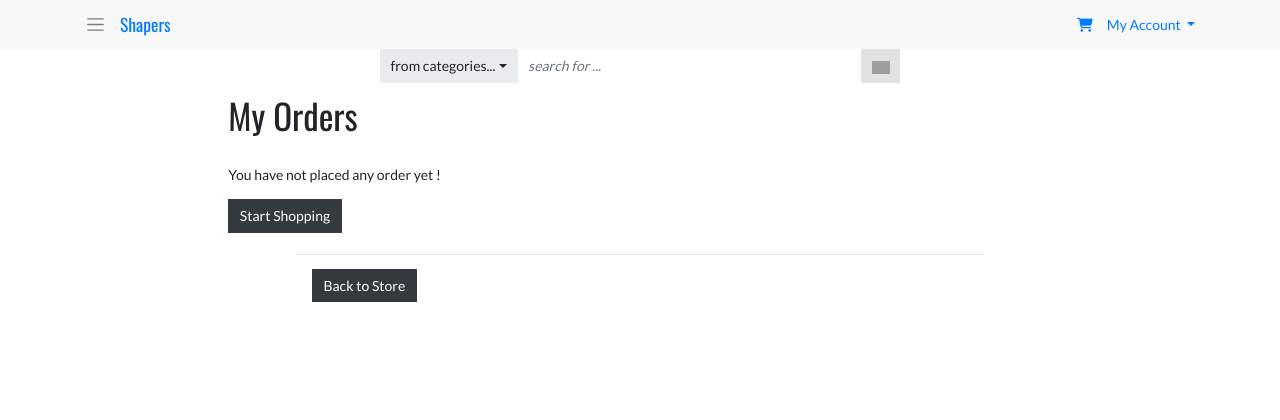
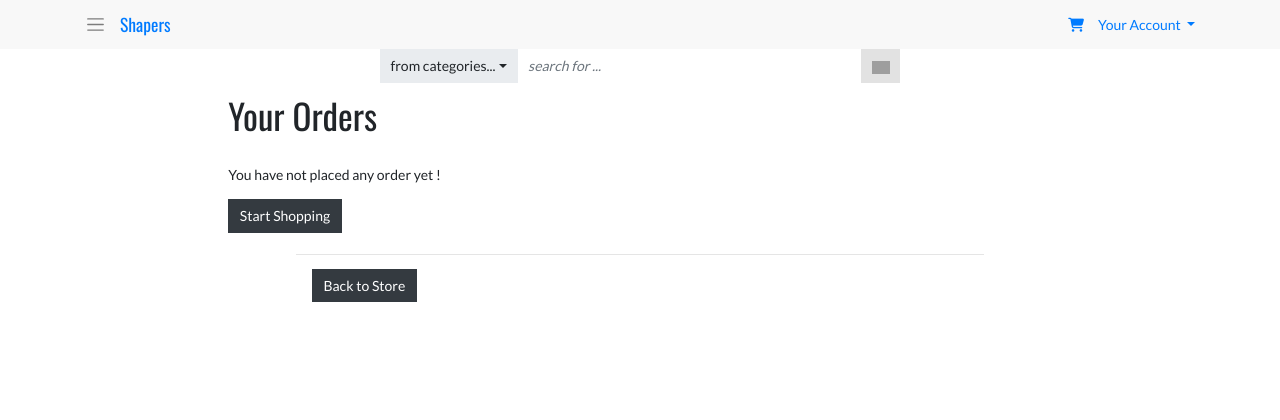
Before and after one commit to ekairos/shapers, a Django app: page /profile/my-orders in a window 1280 px wide. Shown: the top 420 px of the page. Run offline with Django 3.2, Linux system fonts and the light colour scheme; the visitor is signed in with stand-in values (Sample User, id 1); data comes from the database, SQL or seed files in the repository; data that the repository does not hold is empty; some libraries are stand-ins or nearby versions; grey boxes are pictures that could not be loaded.

Commit message:
UI Terminology change;

```diff
--- a/profile/templates/profile/my_orders.html
+++ b/profile/templates/profile/my_orders.html
@@ -9,7 +9,7 @@
 
 {% block content %}
   <header class="container col-md-8 offset-md-2 py-3">
-    <h1 class="title">My Orders</h1>
+    <h1 class="title">Your Orders</h1>
   </header>
 
   <main class="container col-md-8 offset-md-2 mb-3">
--- a/templates/includes/main_navbar.html
+++ b/templates/includes/main_navbar.html
@@ -10,14 +10,14 @@
       <li class="nav-item ml-2 dropdown">
         <a id="signinDropDownLink" class="dropdown-toggle" href="#" data-toggle="dropdown" aria-haspopup="true"
            aria-expanded="false">
-          {% if request.user.is_authenticated %}My Account
+          {% if request.user.is_authenticated %}Your Account
           {% else %}Account
           {% endif %}
         </a>
         <div id="signin-dropdown" class="dropdown-menu rounded-0" aria-labelledby="signinDropDownLink">
           {% if request.user.is_authenticated %}
-            <a class="dropdown-item" href="{% url 'profile' %}">My Profile</a>
-            <a class="dropdown-item" href="{% url 'my_orders' %}">My Orders</a>
+            <a class="dropdown-item" href="{% url 'profile' %}">Your Profile</a>
+            <a class="dropdown-item" href="{% url 'my_orders' %}">Your Orders</a>
             <hr class="dropdown-divider">
             <a class="dropdown-item" href="{% url 'account_logout' %}">Sign Out</a>
           {% else %}
```
